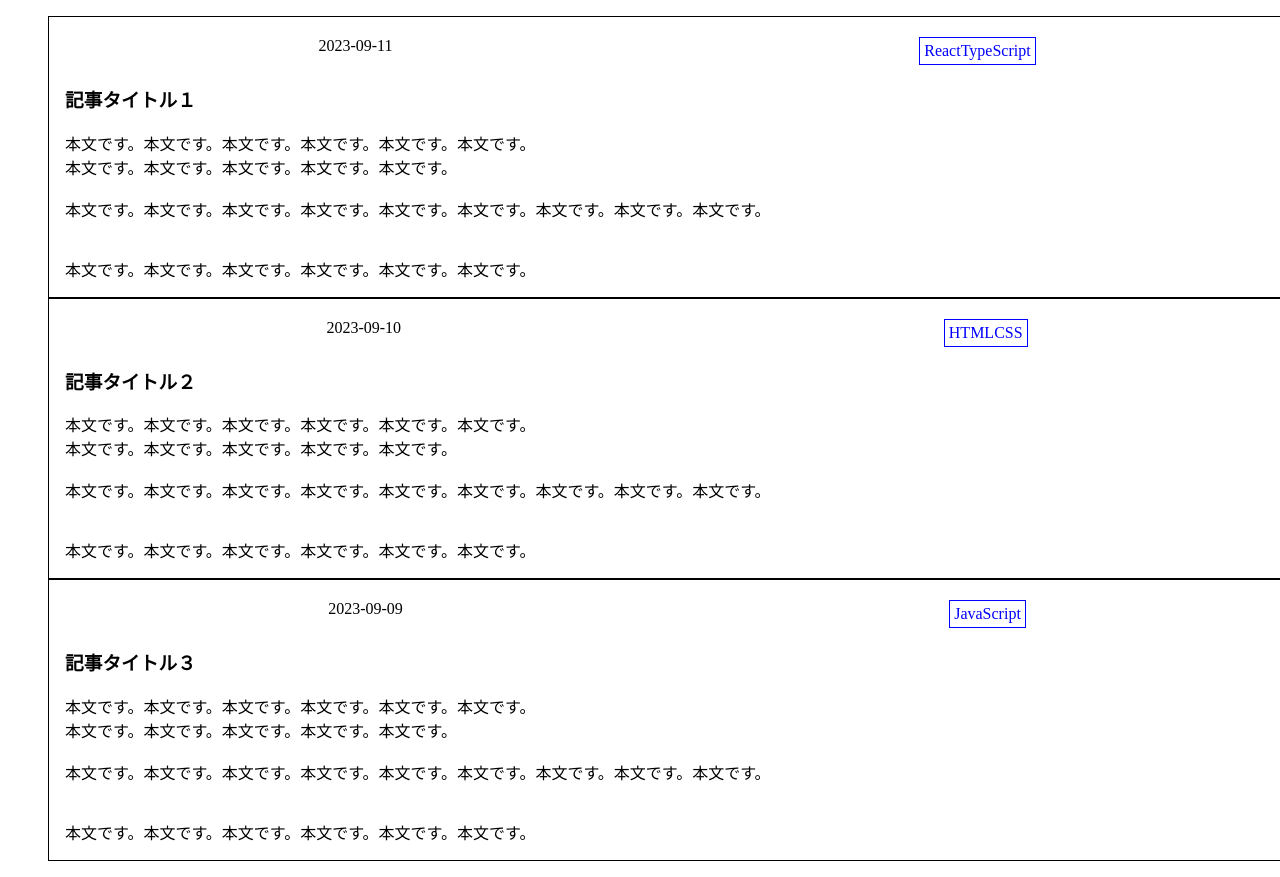
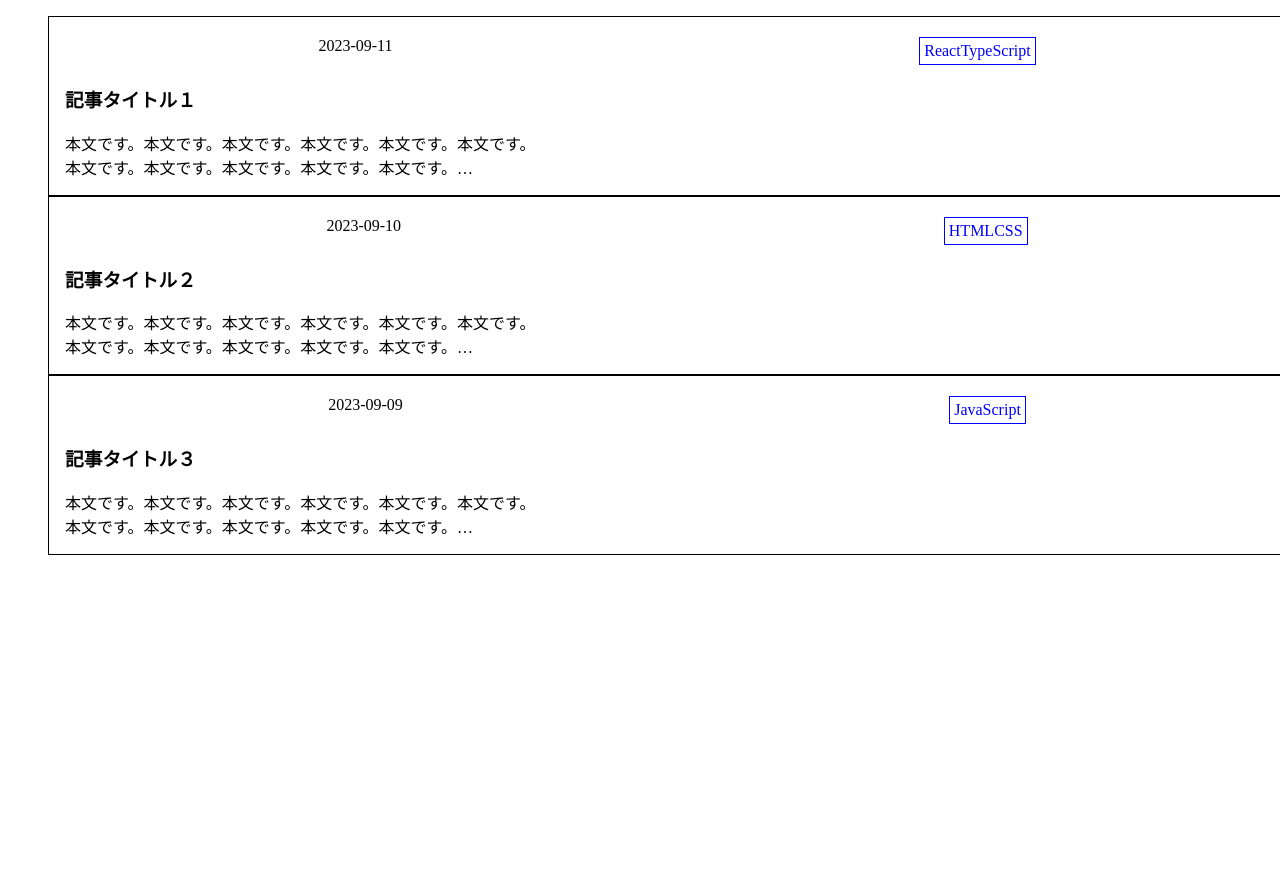
Before and after one commit to KurataniAsami/feature-task1, a React (Create React App) app: page / in a window 1280 px wide. Shown: the top 877 px of the page. After the commit the page ends 800 px from the top, so only its background shows below. Built offline with nearby package versions, Linux system fonts and the light colour scheme.

Commit message:
App.cssに追記

```diff
--- a/src/App.css
+++ b/src/App.css
@@ -38,3 +38,10 @@ li {
   color: blue;
   padding: 4px;
 }
+
+.line-clamp {
+  display: -webkit-box;
+  -webkit-box-orient: vertical;
+  -webkit-line-clamp: 2;
+  overflow: hidden;
+}
```
